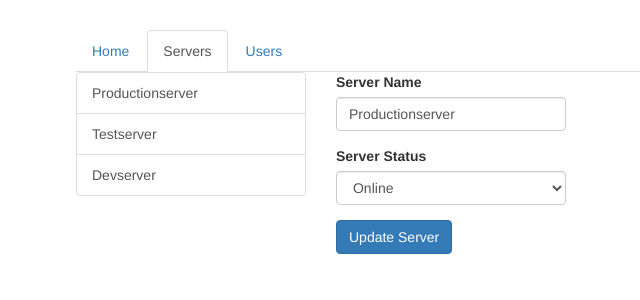
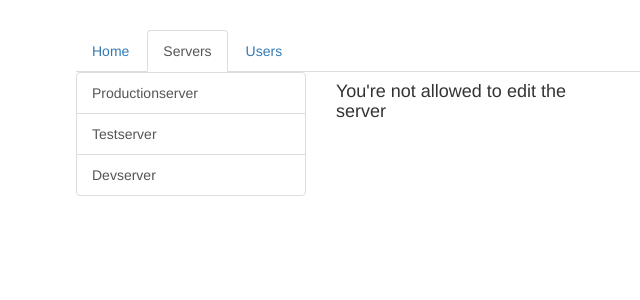
Before and after one commit to sohaibsalman/angular-training, an Angular app: page /servers/1/edit in a window 1280 px wide. Shown: the top 300 px of the page, without its empty margins (189-829 px from the left). Built offline with nearby package versions, Linux system fonts and the light colour scheme.

Commit message:
Use query params and preserve query params

```diff
--- a/src/app/servers/edit-server/edit-server.component.html
+++ b/src/app/servers/edit-server/edit-server.component.html
@@ -1,21 +1,16 @@
+<h4 *ngIf="!allowEdit">You're not allowed to edit the server</h4>
+
+<div *ngIf="allowEdit">
   <div class="form-group">
     <label for="name">Server Name</label>
-  <input
-    type="text"
-    id="name"
-    class="form-control"
-    [(ngModel)]="serverName">
+    <input type="text" id="name" class="form-control" [(ngModel)]="serverName">
     </div>
     <div class="form-group">
       <label for="status">Server Status</label>
-  <select
-    id="status"
-    class="form-control"
-    [(ngModel)]="serverStatus">
+    <select id="status" class="form-control" [(ngModel)]="serverStatus">
       <option value="online">Online</option>
       <option value="offline">Offline</option>
     </select>
     </div>
-<button
-  class="btn btn-primary"
-  (click)="onUpdateServer()">Update Server</button>
+  <button class="btn btn-primary" (click)="onUpdateServer()">Update Server</button>
+  </div>
--- a/src/app/servers/edit-server/edit-server.component.ts
+++ b/src/app/servers/edit-server/edit-server.component.ts
@@ -1,4 +1,5 @@
 import { Component, OnInit } from '@angular/core';
+import { ActivatedRoute } from '@angular/router';
 
 import { ServersService } from '../servers.service';
 
@@ -11,13 +12,18 @@
   server!: { id: number; name: string; status: string };
   serverName = '';
   serverStatus = '';
+  allowEdit = false;
 
-  constructor(private serversService: ServersService) {}
+  constructor(private serversService: ServersService, private route: ActivatedRoute) {}
 
   ngOnInit() {
     this.server = this.serversService.getServer(1)!;
     this.serverName = this.server.name;
     this.serverStatus = this.server.status;
+
+    this.route.queryParams.subscribe((queryParams) => {
+      this.allowEdit = queryParams['allowEdit'] === '1' ? true : false;
+    })
   }
 
   onUpdateServer() {
--- a/src/app/servers/server/server.component.html
+++ b/src/app/servers/server/server.component.html
@@ -1,2 +1,3 @@
 <h5>{{ server.name }}</h5>
 <p>Server status is {{ server.status }}</p>
+<button class="btn btn-primary" (click)="onEdit()">Edit Server</button>
--- a/src/app/servers/server/server.component.ts
+++ b/src/app/servers/server/server.component.ts
@@ -1,5 +1,5 @@
 import { Component, OnInit } from '@angular/core';
-import { ActivatedRoute } from '@angular/router';
+import { ActivatedRoute, Router } from '@angular/router';
 
 import { ServersService } from '../servers.service';
 
@@ -13,6 +13,7 @@
 
   constructor(
     private serversService: ServersService,
+    private router: Router,
     private route: ActivatedRoute
   ) {}
 
@@ -29,4 +30,11 @@
       this.server = this.serversService.getServer(+params['id'])!;
     });
   }
+
+  onEdit() {
+    this.router.navigate(['edit'], {
+      relativeTo: this.route,
+      queryParamsHandling: 'preserve',  // to preserve the query parameters
+    });
+  }
 }
--- a/src/app/servers/servers.component.html
+++ b/src/app/servers/servers.component.html
@@ -10,7 +10,7 @@
         href="#"
         class="list-group-item"
         [routerLink]="['/servers', server.id]"
-        [queryParams]="{allowEdit: '1'}"
+        [queryParams]="{allowEdit: server.id % 2 === 0 ? '1': '0'}"
         [fragment]="'loading'"
         *ngFor="let server of servers">
         {{ server.name }}
```
Lines whose indentation alone changed are shown as unchanged.
